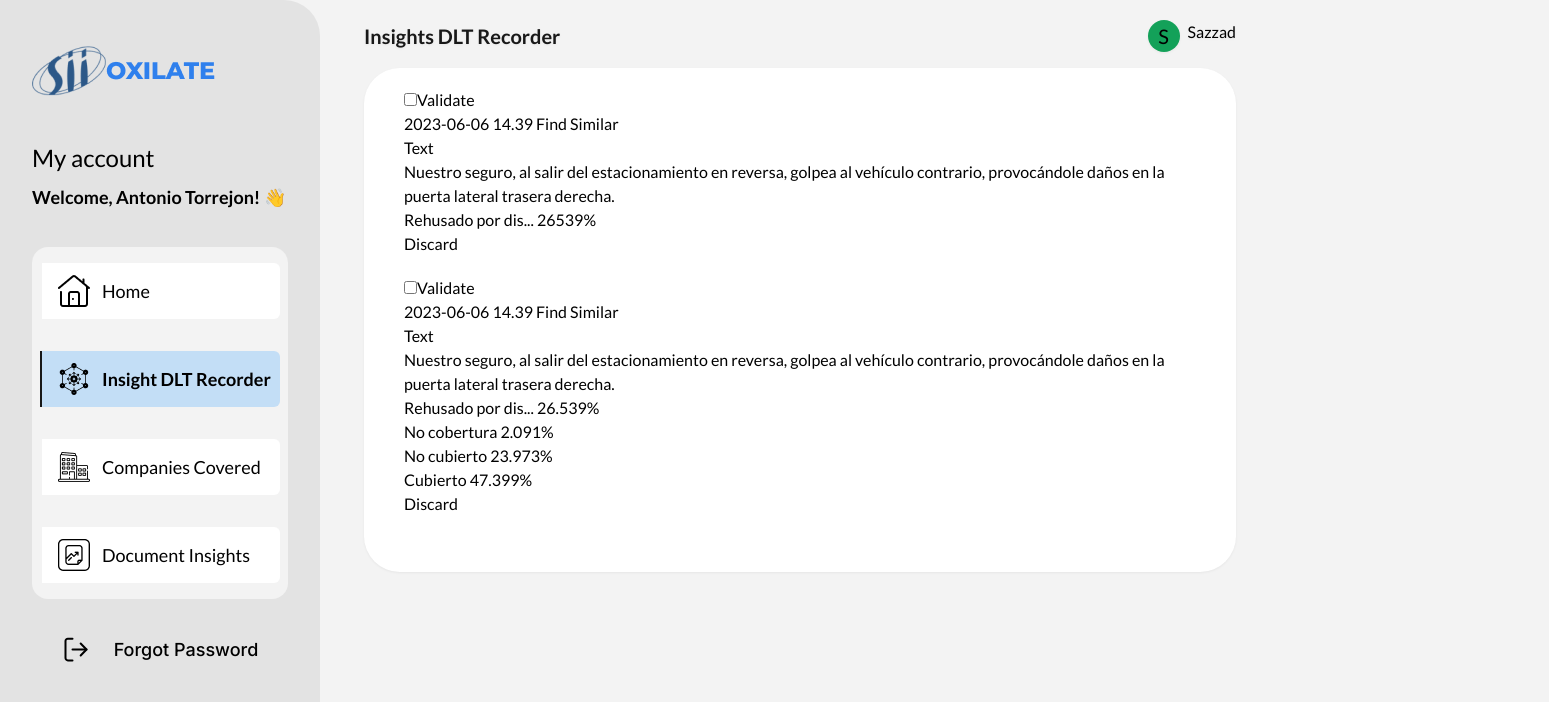
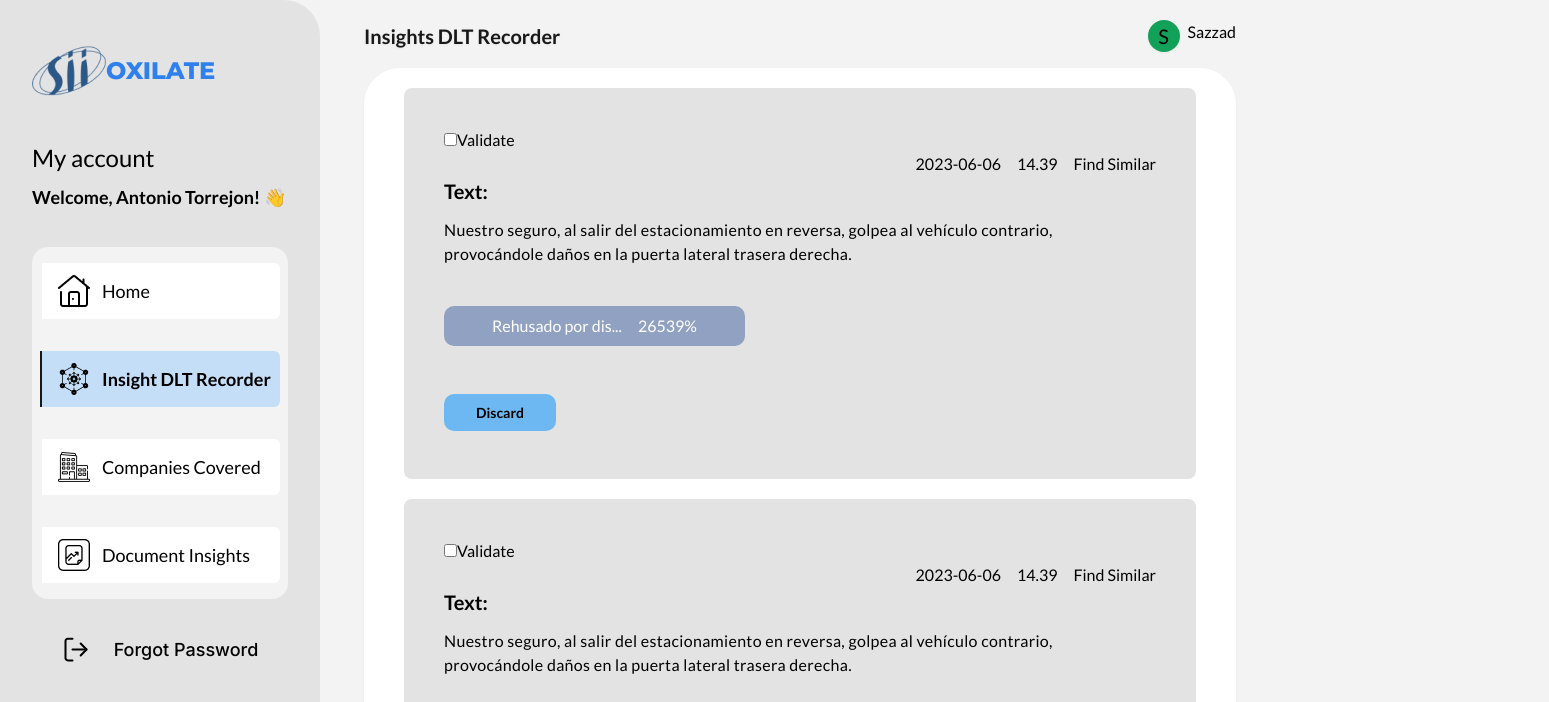
Before and after one commit to sazzadtanim/30-7-23-insurance, a Next.js app: page /insight_dlt_recorder in a window 1280 px wide. Shown: the top 702 px of the page, 1549 px wide, since content can reach past the window. Built offline with nearby package versions, Linux system fonts and the light colour scheme.

Commit message:
seperated css for cleaner look

```diff
--- a/src/components/Record.tsx
+++ b/src/components/Record.tsx
@@ -15,25 +15,46 @@ interface Data {
 }
 
 export default function Record(props: RecordInterface) {
+  const maindivStyle = {
+    base: 'rounded-lg bg-gray-300 p-10 font-lato',
+  }
+
+  const dataStyle = {
+    base: 'rounded-10 bg-blue-100 px-12 py-2 text-white flex gap-4',
+  }
+
+  const textStyle = {
+    base: 'mb-2 mt-3 max-w-2xl text-base font-medium tracking-[.02em]',
+  }
+
   return (
-    <div title='DLT record'>
+    <div title='DLT record' className={`${maindivStyle['base']}`}>
       <input type='checkbox' name='' id='' />
       <button type='button'>Validate</button>
-      <div>
-        <p>
-          {props.date} {props.time} Find Similar
+      <div className='flex justify-end'>
+        <p className='flex gap-4'>
+          <span>{props.date}</span>
+          <span>{props.time}</span>
+          <span> Find Similar</span>
         </p>
         {/* Three dot icon  */}
         {/* <Image /> */}
       </div>
-      <p>Text</p>
-      <p>{props.text}</p>
-      {props.datas.map((data, index) => (
-        <p key={index}>
-          {data.title} {data.percentage}%
-        </p>
-      ))}
-      <button type='button'>Discard</button>
+      <p className='text-xl font-bold'>Text:</p>
+      <p className={`${textStyle['base']}`}>{props.text}</p>
+      <div className='my-10 flex max-w-lg gap-4 whitespace-nowrap'>
+        {props.datas.map((data, index) => (
+          <p key={index} className={`${dataStyle['base']}`}>
+            <span> {data.title}</span> <span>{data.percentage}%</span>
+          </p>
+        ))}
+      </div>
+      <button
+        type='button'
+        className='my-2 rounded-10 bg-blue-400 px-8 py-2 text-sm font-semibold'
+      >
+        Discard
+      </button>
     </div>
   )
 }
```
